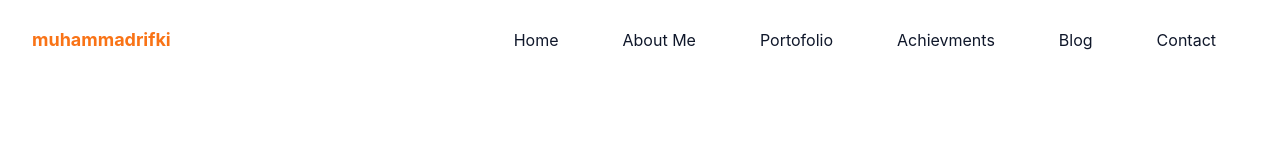
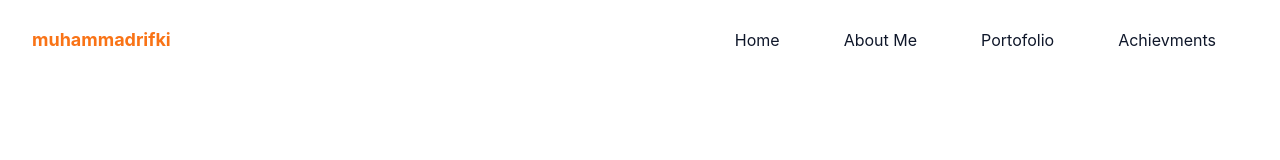
Before and after one commit to mrmuhammadrifki/portofolio-muhammad-rifki, a website: page index.html in a window 1280 px wide. Shown: the top 160 px of the page. Drawn offline with Linux system fonts and the light colour scheme.

Commit message:
Hapus link navigasi yang tidak perlu

```diff
--- a/index.html
+++ b/index.html
@@ -42,12 +42,6 @@
                   <a href="#achievments" class="text-base text-dark py-2 mx-8 flex group-hover:text-primary"
                     >Achievments</a
                   >
-                </li>
-                <li class="group">
-                  <a href="#blog" class="text-base text-dark py-2 mx-8 flex group-hover:text-primary">Blog</a>
-                </li>
-                <li class="group">
-                  <a href="#contact" class="text-base text-dark py-2 mx-8 flex group-hover:text-primary">Contact</a>
                 </li>
               </ul>
             </nav>
```
